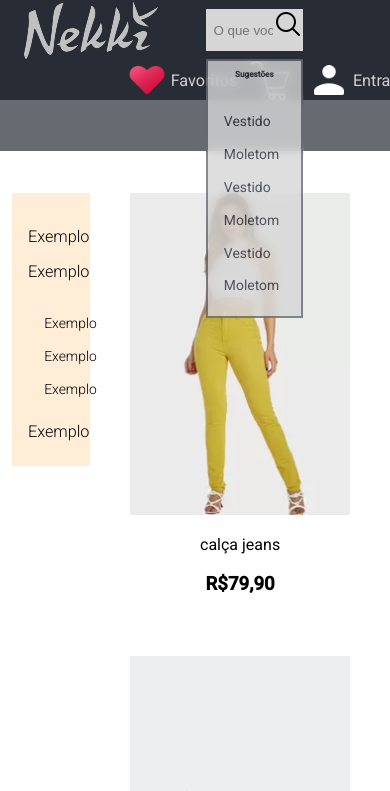
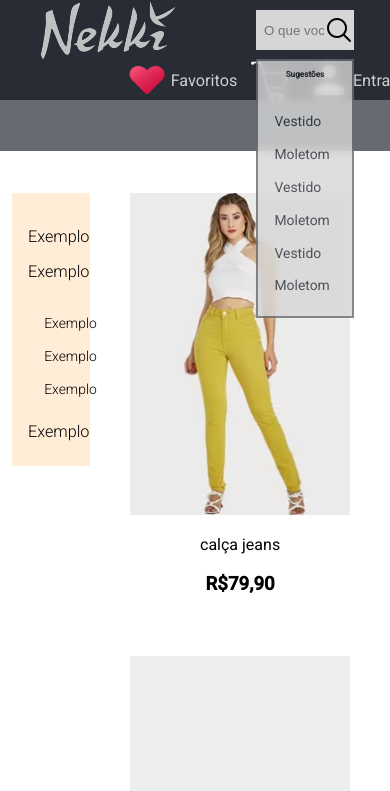
Before and after one commit to BRun0442/Venda-de-roupas, a React (Create React App) app: page / in a window 390 px wide. Shown: the top 791 px of the page. Built offline with nearby package versions, Linux system fonts and the light colour scheme.

Commit message:
ajuste header, responsividade

```diff
--- a/src/components/Finder/finder.css
+++ b/src/components/Finder/finder.css
@@ -1,6 +1,6 @@
 .finderBar{
     position:relative;
-    min-width: 165px;
+    /* min-width: 165px; */
     max-width: 25vw;
     display: flex;
     /* flex-wrap: wrap; */
@@ -13,7 +13,8 @@
 .finderBar > input{
     /* min-width: 165px; */
     width: calc(25vw - 30px - 2vw);
-    height: 5vh;
+    min-height: 40px;
+    max-height: 5vh;
     margin: 0;
     padding: 0;
     padding-left: 2vw;
@@ -24,8 +25,14 @@
 }
 
 .finderBar > a{
-    height: 5vh;
+    min-height: 40px;
+    max-height: 5vh;
     background-color: rgb(214, 214, 214);
+}
+
+.finderBar > a > img{
+    position: relative;
+    top: calc(40px / 8);
 }
 
 .finderBar > a:hover{
```
